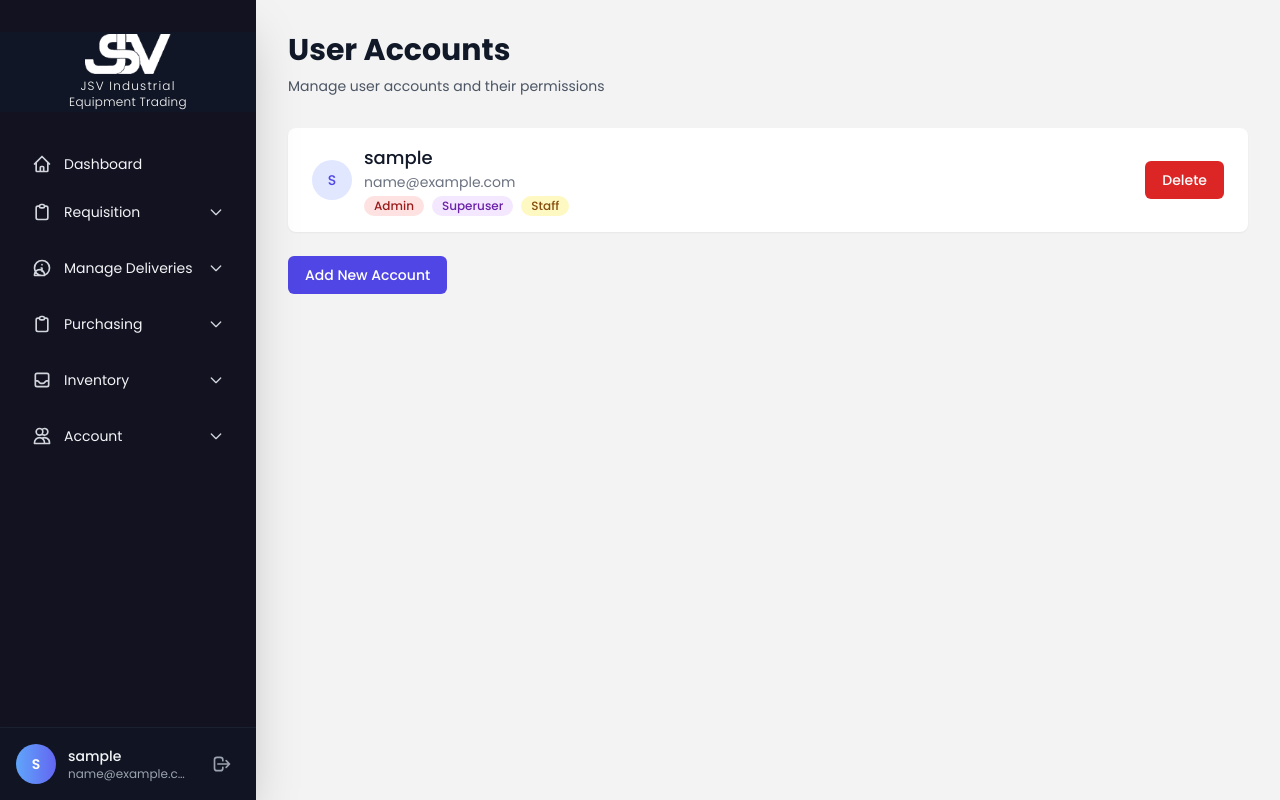
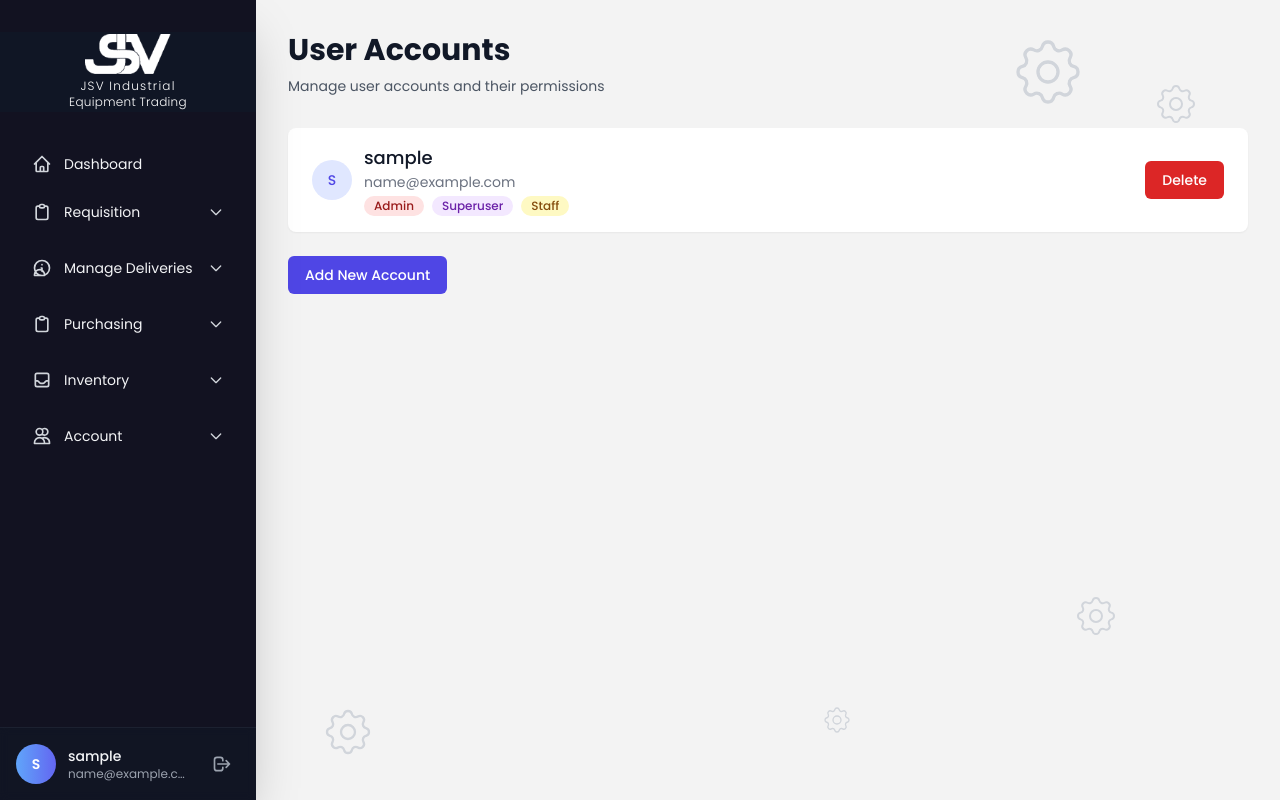
Before and after one commit to chadixearth-bit/jsv, a Django app: page /account/accounts/ in a window 1280 px wide. Run offline with Django 5.2, Linux system fonts and the light colour scheme; the visitor is signed in with stand-in values (Sample User, id 1); data comes from the database, SQL or seed files in the repository; parts of the project's set-up code (start-up, migrations or seed data) failed here and were passed over; some libraries are stand-ins or nearby versions; some web fonts are replaced.

Commit message:
Update list_accounts.html with improved UI and user management features

```diff
--- a/tailwind_django/account/templates/account/list_accounts.html
+++ b/tailwind_django/account/templates/account/list_accounts.html
@@ -4,6 +4,27 @@
 
 {% block main_content %}
 <div class="min-h-screen py-8">
+
+     <!-- Decorative Icons -->
+     <div class="absolute inset-0 pointer-events-none">
+
+        <svg class="absolute top-20 right-20 h-12 w-12 text-gray-300 transform rotate-90" viewBox="0 0 24 24" fill="none" stroke="currentColor">
+            <path d="M10.325 4.317c.426-1.756 2.924-1.756 3.35 0a1.724 1.724 0 002.573 1.066c1.543-.94 3.31.826 2.37 2.37a1.724 1.724 0 001.065 2.572c1.756.426 1.756 2.924 0 3.35a1.724 1.724 0 00-1.066 2.573c.94 1.543-.826 3.31-2.37 2.37a1.724 1.724 0 00-2.572 1.065c-.426 1.756-2.924 1.756-3.35 0a1.724 1.724 0 00-2.573-1.066c-1.543.94-3.31-.826-2.37-2.37a1.724 1.724 0 00-1.065-2.572c-1.756-.426-1.756-2.924 0-3.35a1.724 1.724 0 001.066-2.573c-.94-1.543.826-3.31 2.37-2.37.996.608 2.296.07 2.572-1.065z M15 12a3 3 0 11-6 0 3 3 0 016 0z"/>
+        </svg>
+        <svg class="absolute bottom-40 right-40 h-12 w-12 text-gray-300 transform rotate-180" viewBox="0 0 24 24" fill="none" stroke="currentColor">
+            <path d="M10.325 4.317c.426-1.756 2.924-1.756 3.35 0a1.724 1.724 0 002.573 1.066c1.543-.94 3.31.826 2.37 2.37a1.724 1.724 0 001.065 2.572c1.756.426 1.756 2.924 0 3.35a1.724 1.724 0 00-1.066 2.573c.94 1.543-.826 3.31-2.37 2.37a1.724 1.724 0 00-2.572 1.065c-.426 1.756-2.924 1.756-3.35 0a1.724 1.724 0 00-2.573-1.066c-1.543.94-3.31-.826-2.37-2.37a1.724 1.724 0 00-1.065-2.572c-1.756-.426-1.756-2.924 0-3.35a1.724 1.724 0 001.066-2.573c-.94-1.543.826-3.31 2.37-2.37.996.608 2.296.07 2.572-1.065z M15 12a3 3 0 11-6 0 3 3 0 016 0z"/>
+        </svg>
+        <svg class="absolute bottom-10 left-1/4 h-14 w-14 text-gray-300 transform -rotate-45" viewBox="0 0 24 24" fill="none" stroke="currentColor">
+            <path d="M10.325 4.317c.426-1.756 2.924-1.756 3.35 0a1.724 1.724 0 002.573 1.066c1.543-.94 3.31.826 2.37 2.37a1.724 1.724 0 001.065 2.572c1.756.426 1.756 2.924 0 3.35a1.724 1.724 0 00-1.066 2.573c.94 1.543-.826 3.31-2.37 2.37a1.724 1.724 0 00-2.572 1.065c-.426 1.756-2.924 1.756-3.35 0a1.724 1.724 0 00-2.573-1.066c-1.543.94-3.31-.826-2.37-2.37a1.724 1.724 0 00-1.065-2.572c-1.756-.426-1.756-2.924 0-3.35a1.724 1.724 0 001.066-2.573c-.94-1.543.826-3.31 2.37-2.37.996.608 2.296.07 2.572-1.065z M15 12a3 3 0 11-6 0 3 3 0 016 0z"/>
+        </svg>
+        <svg class="absolute bottom-16 right-1/3 h-8 w-8 text-gray-300 transform rotate-90" viewBox="0 0 24 24" fill="none" stroke="currentColor">
+            <path d="M10.325 4.317c.426-1.756 2.924-1.756 3.35 0a1.724 1.724 0 002.573 1.066c1.543-.94 3.31.826 2.37 2.37a1.724 1.724 0 001.065 2.572c1.756.426 1.756 2.924 0 3.35a1.724 1.724 0 00-1.066 2.573c.94 1.543-.826 3.31-2.37 2.37a1.724 1.724 0 00-2.572 1.065c-.426 1.756-2.924 1.756-3.35 0a1.724 1.724 0 00-2.573-1.066c-1.543.94-3.31-.826-2.37-2.37a1.724 1.724 0 00-1.065-2.572c-1.756-.426-1.756-2.924 0-3.35a1.724 1.724 0 001.066-2.573c-.94-1.543.826-3.31 2.37-2.37.996.608 2.296.07 2.572-1.065z M15 12a3 3 0 11-6 0 3 3 0 016 0z"/>
+        </svg>
+        <svg class="absolute top-8 right-48 h-20 w-20 text-gray-300 transform rotate-45" viewBox="0 0 24 24" fill="none" stroke="currentColor">
+            <path d="M10.325 4.317c.426-1.756 2.924-1.756 3.35 0a1.724 1.724 0 002.573 1.066c1.543-.94 3.31.826 2.37 2.37a1.724 1.724 0 001.065 2.572c1.756.426 1.756 2.924 0 3.35a1.724 1.724 0 00-1.066 2.573c.94 1.543-.826 3.31-2.37 2.37a1.724 1.724 0 00-2.572 1.065c-.426 1.756-2.924 1.756-3.35 0a1.724 1.724 0 00-2.573-1.066c-1.543.94-3.31-.826-2.37-2.37a1.724 1.724 0 00-1.065-2.572c-1.756-.426-1.756-2.924 0-3.35a1.724 1.724 0 001.066-2.573c-.94-1.543.826-3.31 2.37-2.37.996.608 2.296.07 2.572-1.065z M15 12a3 3 0 11-6 0 3 3 0 016 0z"/>
+        </svg>
+
+    </div>
     <div class="max-w-7xl mx-auto px-4 sm:px-6 lg:px-8">
         <!-- Header -->
         <div class="mb-8">
```
